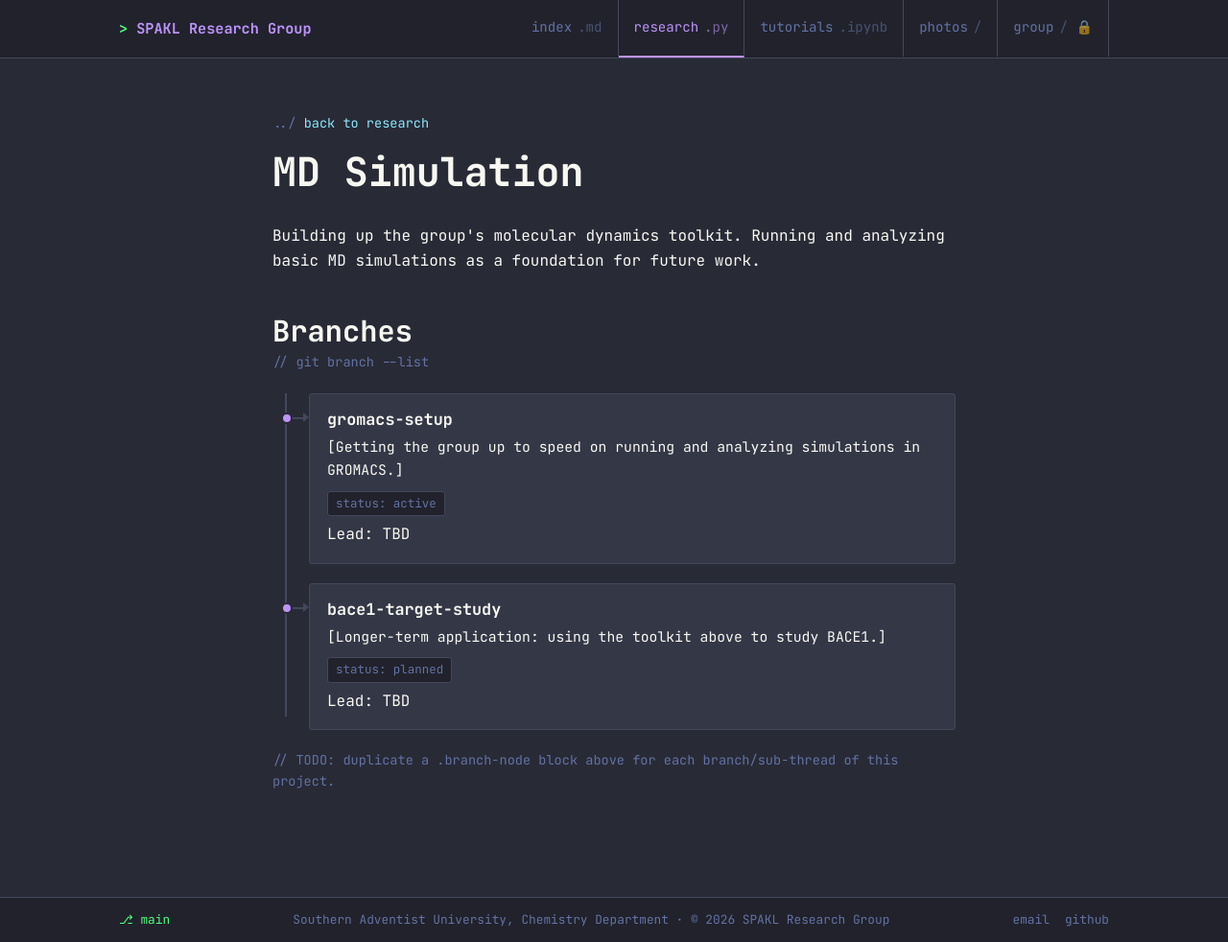
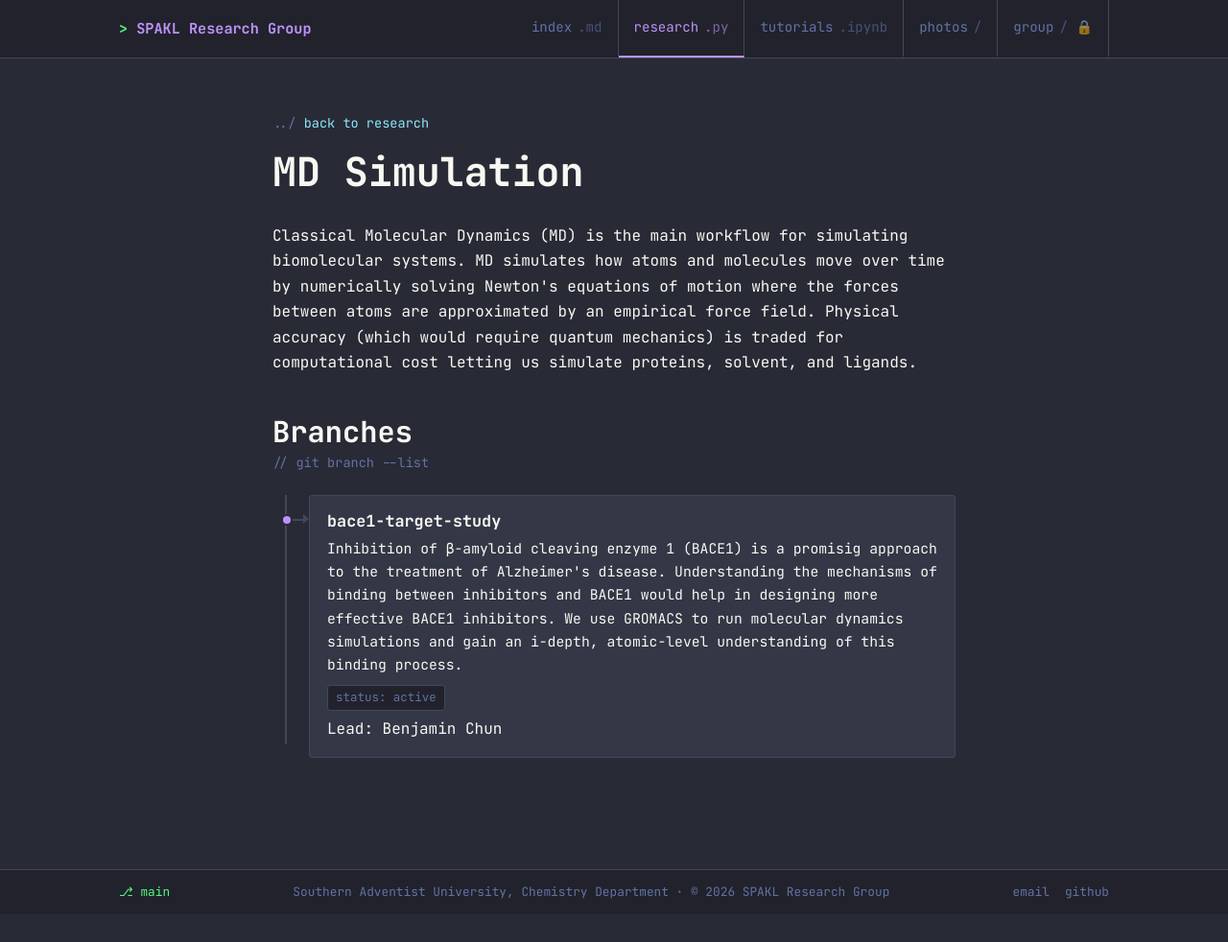
Before and after one commit to spakl/research-site, a Jekyll site: the page built from research/md-simulation.html, in a window 1280 px wide and 982 px high. Shown: the whole window at 96% size. Built offline with Jekyll 4.4.1, drawn with Linux system fonts in a browser that asks for light colours.

Commit message:
update project descriptions

```diff
--- a/research/md-simulation.html
+++ b/research/md-simulation.html
@@ -11,7 +11,7 @@ title: MD Simulation
       <h1>MD Simulation</h1>
     </div>
 
-    <p>Building up the group's molecular dynamics toolkit. Running and analyzing basic MD simulations as a foundation for future work.</p>
+    <p>Classical Molecular Dynamics (MD) is the main workflow for simulating biomolecular systems. MD simulates how atoms and molecules move over time by numerically solving Newton's equations of motion where the forces between atoms are approximated by an empirical force field. Physical accuracy (which would require quantum mechanics) is traded for computational cost letting us simulate proteins, solvent, and ligands. </p>
 
     <h2 style="margin-top:40px; margin-bottom:0;">Branches</h2>
     <span class="comment">git branch --list</span>
@@ -19,20 +19,12 @@ title: MD Simulation
     <div class="branch-tree">
       <div class="branch-node">
         <span class="branch-dot"></span>
-        <h3 class="branch-title">gromacs-setup</h3>
-        <p>[Getting the group up to speed on running and analyzing simulations in GROMACS.]</p>
+        <h3 class="branch-title">bace1-target-study</h3>
+        <p> Inhibition of &beta;-amyloid cleaving enzyme 1 (BACE1) is a promisig approach to the treatment of Alzheimer's disease. Understanding the mechanisms of binding between inhibitors and BACE1 would help in designing more effective BACE1 inhibitors. We use GROMACS to run molecular dynamics simulations and gain an i-depth, atomic-level understanding of this binding process.</p>
         <span class="tag">status: active</span>
-        <span class="card-meta" style="display:block; margin-top:6px;">Lead: TBD</span>
-      </div>
-      <div class="branch-node">
-        <span class="branch-dot"></span>
-        <h3 class="branch-title">bace1-target-study</h3>
-        <p>[Longer-term application: using the toolkit above to study BACE1.]</p>
-        <span class="tag">status: planned</span>
-        <span class="card-meta" style="display:block; margin-top:6px;">Lead: TBD</span>
+        <span class="card-meta" style="display:block; margin-top:6px;">Lead: Benjamin Chun</span>
       </div>
     </div>
 
-    <p class="comment" style="margin-top:8px;">TODO: duplicate a .branch-node block above for each branch/sub-thread of this project.</p>
   </div>
 </section>
```
